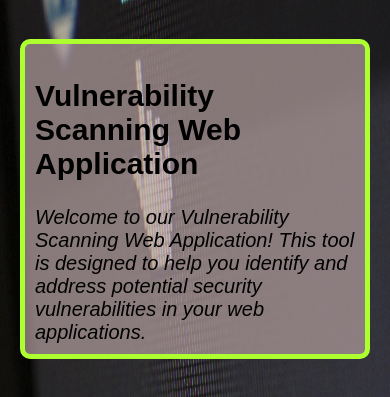
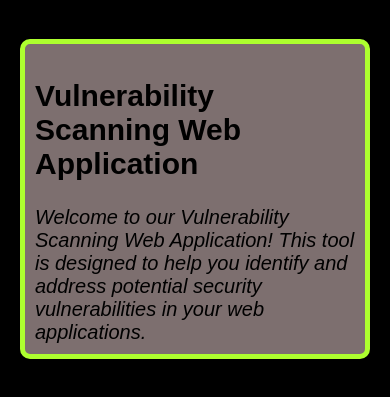
Before and after one commit to selfi123/vuln, a PHP site: page / in a window 390 px wide; the page is wider, and only the part inside the window is pictured. Shown: the part 447-844 px from the top of that part. Run offline with PHP 8.4, Linux system fonts and the light colour scheme.

Commit message:
Update style1.css

```diff
--- a/style1.css
+++ b/style1.css
@@ -4,7 +4,7 @@
         background: #000;
         margin: 0;
         padding: 0;
-        background-image: url("bg1.jpg");
+        background-image: "bg1.jpg";
         background-repeat: no-repeat;
         background-size: 100% 100%;
         background-position: center;
```
